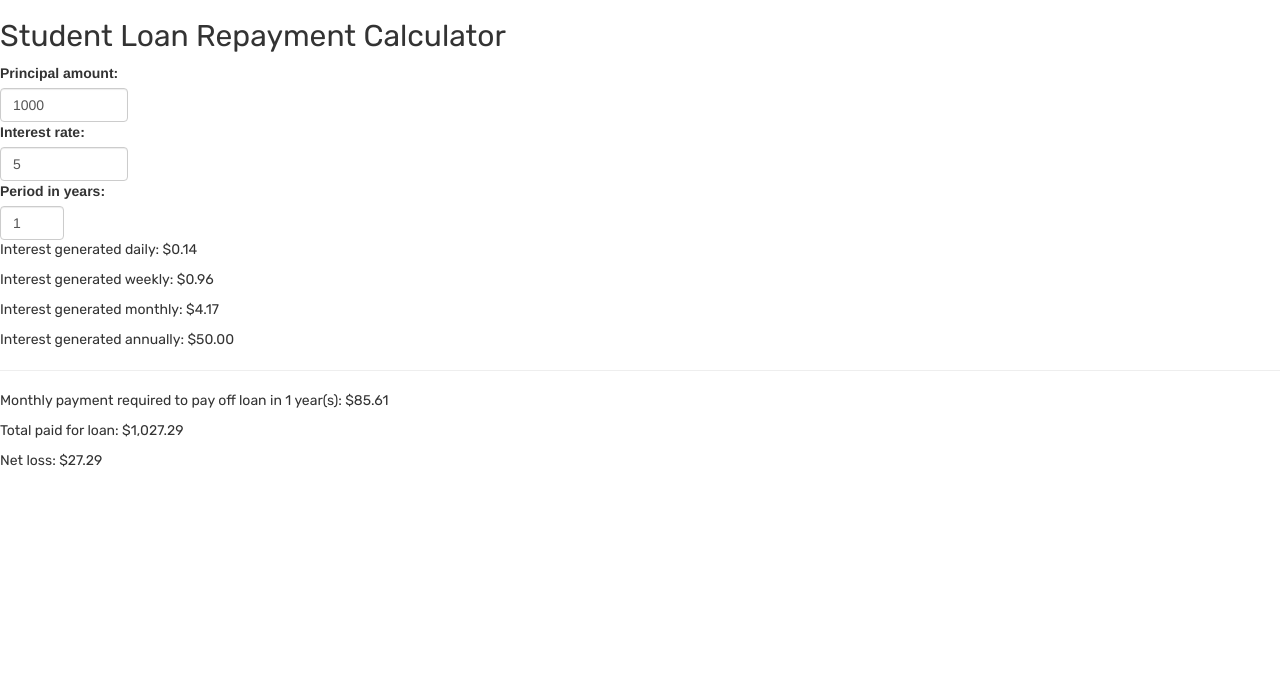
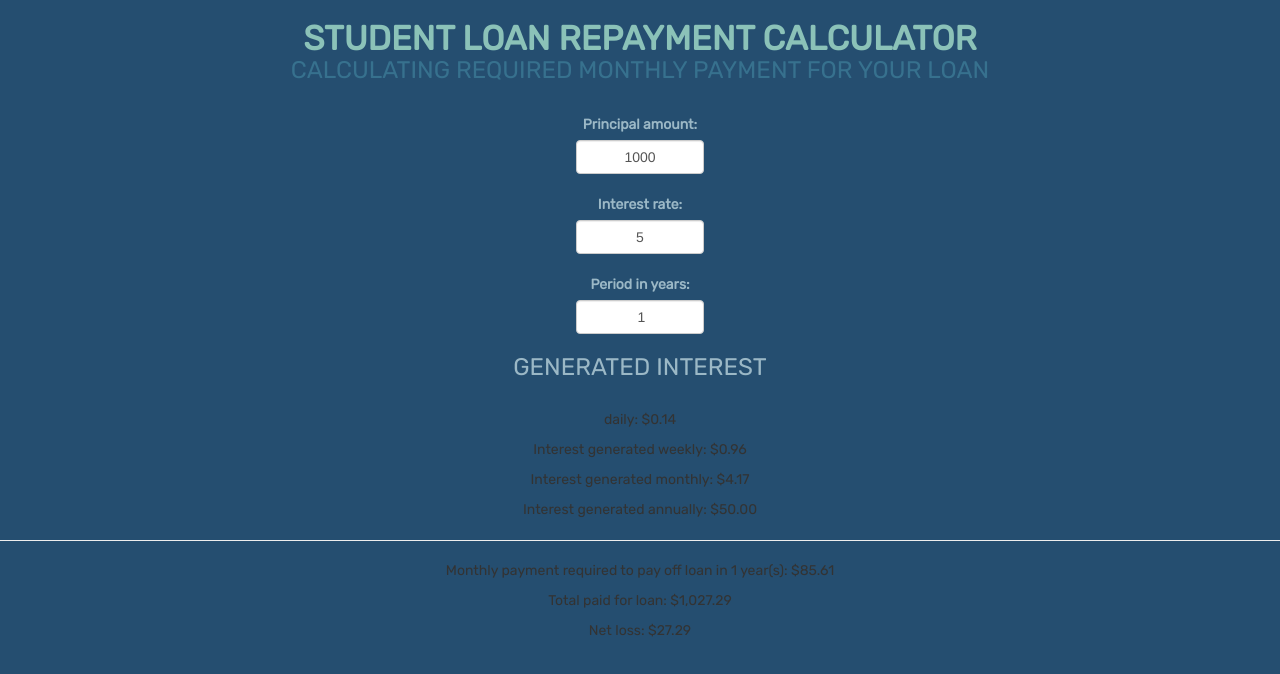
Before and after one commit to kaitlindev/loans, a plain HTML site: page index.html in a window 1280 px wide. Drawn offline with nearby package versions, Linux system fonts and the light colour scheme; some packages are replaced by stand-ins of ours.

Commit message:
Started styling with css.

```diff
--- a/css/styles.css
+++ b/css/styles.css
@@ -31,23 +31,73 @@
    font-family: 'Rubik', sans-serif;
  }
 
- .test {
-   font-family: 'Rubik', sans-serif;
- }
+h1 {
+    color: #37718E;
+}
 
- label { display: inline-block;   }
+
+label {
+  display: inline-block;
+    font-family: 'Rubik', sans-serif;
+    color: #9bb8c6;
+
+}
+
+.main {
+  background-color: #254E70;
+  text-align: center;
+}
 
  /*************************
  * 01. Body
  *************************/
- #principalInput {
+ .title {
+   font-family: 'Rubik', sans-serif;
+     text-transform: uppercase;
+     font-size: 34px;
+     color: #8bc2b8;
+     font-weight: 800;
+     margin-bottom: 0px;
+ }
+.subtitle {
+    font-family: 'Rubik', sans-serif;
+    color: #37718E;
+    font-weight: 350;
+    text-transform: uppercase;
+    font-size: 24px;
+    margin-top: 0px;
+     margin-bottom: 30px;
+}
+
+.heading {
+    font-family: 'Rubik', sans-serif;
+    color: #9bb8c6;
+    font-weight: 350;
+    text-transform: uppercase;
+    font-size: 24px;
+    margin-top: 0px;
+     margin-bottom: 30px;
+}
+
+.loanInput {
+    margin-bottom: 20px;
+}
+
+   #principalInput {
    width: 10%;
+    margin: 0 auto;
+       text-align: center;
  }
 
  #interestInput {
    width: 10%;
+     margin: 0 auto;
+       text-align: center;
  }
 
 #periodInput {
-  width: 5%;
+  width: 10%;
+    margin: 0 auto;
+    padding-left: 30px;
+       text-align: center;
 }
--- a/index.html
+++ b/index.html
@@ -26,35 +26,45 @@
   <link href="https://fonts.googleapis.com/css?family=Rubik" rel="stylesheet">
 </head>
 
- <body>
-   <h2 class="test">Student Loan Repayment Calculator</h2>
+ <body class="main">
+     <h1 class="title">Student Loan Repayment Calculator</h1>
+     <h2 class="subtitle">Calculating required monthly payment for your loan</h2>
+
      <div ng-app = "loanApp" ng-controller = "loanController">
         <form name="loanForm">
 
           <!-- Principal (P) -->
+          <div class="loanInput">
             <label>Principal amount:</label>
             <input type="currency" class="form-control" id="principalInput" name="principalInput" ng-model="loan.principal" required />
               <div ng-messages="loanForm.principalInput.$error">
                 <div ng-message="required">This field is required</div>
               </div>
+            </div>
 
           <!-- Interest Rate (R) -->
+            <div class="loanInput">
           <label>Interest rate:</label>
           <input type="currency" class="form-control" id="interestInput" name="interestInput"  ng-model="loan.interestRate" required />
           <div ng-messages="loanForm.interestInput.$error">
             <div ng-message="required">This field is required</div>
           </div>
+            </div>
 
           <!-- Period (N) -->
+            <div class="loanInput">
           <label>Period in years:</label>
           <input type="number" class="form-control" id="periodInput" name="periodInput" ng-model = "loan.period" required />
           <div ng-messages="loanForm.periodInput.$error">
             <div ng-message="required">This field is required</div>
           </div>
+            </div>
         </form>
+
         <div class="row">
           <div class="col-lg-12">
-          <p>Interest generated daily: {{loan.dailyInterest() | currency}}</p>
+              <h3 class="heading">Generated interest</h3>
+            <p>daily: {{loan.dailyInterest() | currency}}</p>
             <p>Interest generated weekly: {{loan.weeklyInterest() | currency}}</p>
             <p>Interest generated monthly: {{loan.monthlyInterest() | currency}}</p>
             <p>Interest generated annually: {{loan.annualInterest() | currency}}</p>
@@ -69,6 +79,7 @@
     <!-- javascript-->
     <script src="https://ajax.googleapis.com/ajax/libs/angularjs/1.4.2/angular.min.js"></script>
     <script src="https://cdnjs.cloudflare.com/ajax/libs/angular.js/1.4.4/angular-messages.min.js"></script>
+     <script src="https://code.jquery.com/jquery-3.1.1.min.js" integrity="sha256-hVVnYaiADRTO2PzUGmuLJr8BLUSjGIZsDYGmIJLv2b8=" crossorigin="anonymous"></script>
      <script src="https://maxcdn.bootstrapcdn.com/bootstrap/3.3.7/js/bootstrap.min.js" integrity="sha384-Tc5IQib027qvyjSMfHjOMaLkfuWVxZxUPnCJA7l2mCWNIpG9mGCD8wGNIcPD7Txa" crossorigin="anonymous"></script>
     <script src="js/app.js"></script>
   </body>
```
Lines whose indentation alone changed are shown as unchanged.
